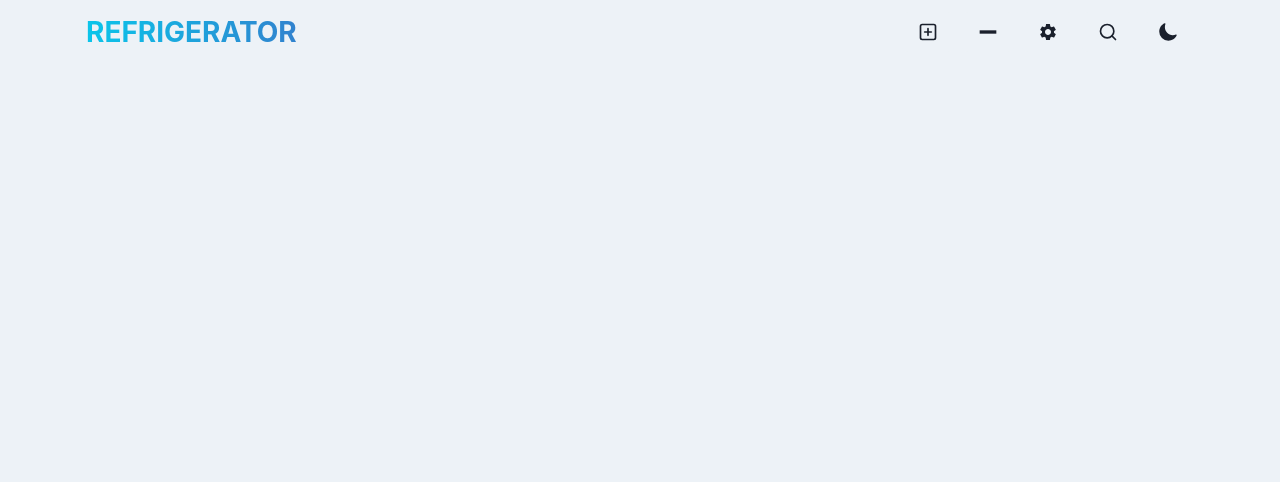
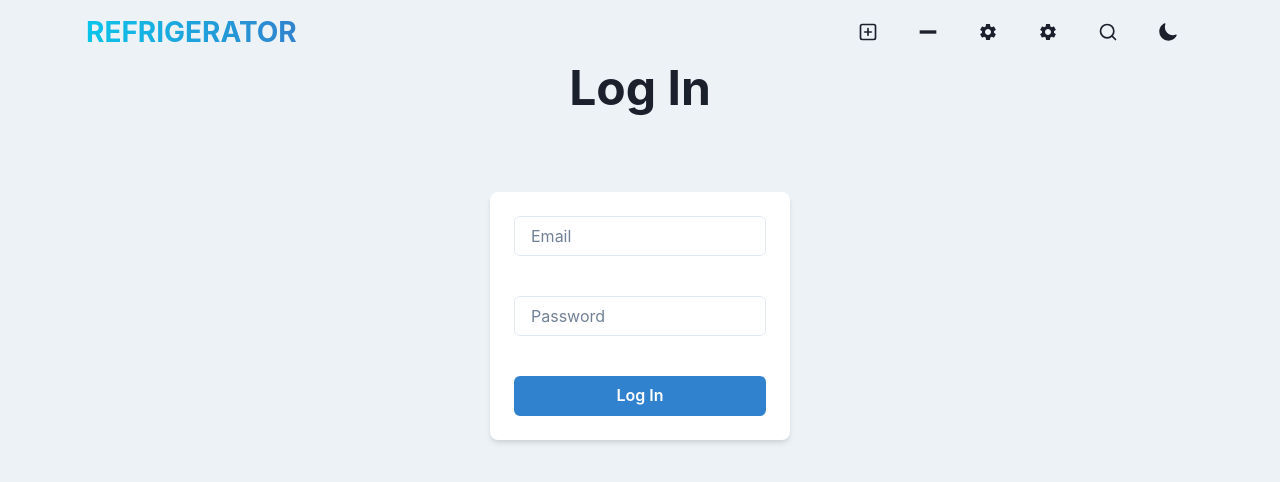
Before and after one commit to charrmint/Food_Recognition-BCSHacks-2025, a React (Vite) app in the folder frontend/: page /login in a window 1280 px wide. Before the commit this address had no page. Shown: the top 482 px of the page. Built offline with nearby package versions, Linux system fonts and the light colour scheme.

Commit message:
Modified LogIn frontend to include jwt token storage

```diff
--- a/frontend/src/App.jsx
+++ b/frontend/src/App.jsx
@@ -6,6 +6,7 @@ import HomePage from './pages/HomePage';
 import SignupPage from './pages/SignupPage';
 import RemovePage from './pages/RemovePage';
 import Navbar from './components/Navbar';
+import LogIn from './pages/logIn';
 import { useFoodStore } from './store/food';
 import { useColorModeValue } from '@chakra-ui/react';
 
@@ -18,6 +19,7 @@ function App() {
         <Navbar />
           <Routes>
             <Route path="/user" element={<SignupPage />} />
+            <Route path="/login" element={<LogIn />} />
             <Route path= "/" element={<HomePage />}/>
             <Route path= "/addFood" element={<CreatePage />}/>
             <Route path= "/AskPage" element={<AskPage />}/>
--- a/frontend/src/components/Navbar.jsx
+++ b/frontend/src/components/Navbar.jsx
@@ -50,6 +50,12 @@ const Navbar = () => {
             </Button>
           </Link>
 
+          <Link to={"/login"}>
+            <Button>
+              <MdSettings fontSize={20} />
+            </Button>
+          </Link>
+
           <Link to={"/AskPage"}>
             <Button>
               <LuSearch fontSize={20} />
--- a/frontend/src/pages/LogIn.jsx
+++ b/frontend/src/pages/LogIn.jsx
@@ -13,6 +13,7 @@ const LogIn = () => {
     const handleInputChange = (e) => {
         const { name, value } = e.target;
         setUserCredentials((prevDetails) => ({
+          ...prevDetails,
             [name]: value
         }));
     };
@@ -32,63 +33,56 @@ const LogIn = () => {
 
         try {
             // Send POST request to backend
-            const response = await axios.post("http://localhost:5050/api/user/login", {
+            const response = await axios.post("http://localhost:5050/api/auth/login", {
                 email,
                 password
             });
 
-            if (response.status === 201) {
+            if (response.status === 200) {
+
+                const token = response.data.token;
+
+                const user = {
+                  _id: response.data._id,
+                  name: response.data.name,
+                  email: response.data.email,
+                  regrigeratorId: response.data.refrigeratorId
+                }
+
+                localStorage.setItem('authToken', token);
+                localStorage.setItem('userInfor', JSON.stringify(user));
+
                 toast({
-                    title: 'Success',
-                    description: 'User added successfully.',
-                    status: 'success',
-                    isClosable: true,
-                });
+                  title: 'Success',
+                  description: 'User logged in succesfully',
+                  status: 'success',
+                  isClosable: true,
+              });
 
+              navigate('/HomePage');
 
-                // Reset form after success
-                setUserDetails({
-                    name: '',
-                    email: '',
-                    password: '',
-                    refrigeratorId: ''
-                });
+              setLoginCredentials({
+                email: "",
+                password: ""
+              })
             } else {
                 toast({
-                    title: 'Error',
-                    description: `Failed to add user. Status: ${response.status}`,
+                    title: 'Login Failed',
+                    description: `Unexpected response: ${response.status}`,
                     status: 'error',
                     isClosable: true,
                 });
             }
         } catch (error) {
             console.error('Error adding user:', error);
-
-            // Log error details for better debugging
-            if (error.response) {
-                console.error('Error response:', error.response);
-                toast({
-                    title: 'Error',
-                    description: `API Error: ${error.response.data.error}`,
-                    status: 'error',
-                    isClosable: true,
-                });
-            } else {
-                toast({
-                    title: 'Error',
-                    description: 'Something went wrong.',
-                    status: 'error',
-                    isClosable: true,
-                });
-            }
-        }
+          }
     };
 
     return (
         <Container maxW="container.sm">
             <VStack spacing={12}>
                 <Heading as="h1" size="2xl" textAlign="center" mb={8}>
-                    Create New User
+                    Log In
                 </Heading>
                 <Box
                     w="300px"
@@ -99,33 +93,21 @@ const LogIn = () => {
                 >
                     <VStack spacing={10}>
                         <Input
-                            placeholder="Name"
-                            name="name"
-                            value={userDetails.name}
-                            onChange={handleInputChange}
-                        />
-                        <Input
                             placeholder="Email"
                             name="email"
                             type="email"
-                            value={userDetails.email}
+                            value={userCredentials.email}
                             onChange={handleInputChange}
                         />
                         <Input
                             placeholder="Password"
                             name="password"
                             type="password"
-                            value={userDetails.password}
-                            onChange={handleInputChange}
-                        />
-                        <Input
-                            placeholder="Refrigerator ID"
-                            name="refrigeratorId"
-                            value={userDetails.refrigeratorId}
+                            value={userCredentials.password}
                             onChange={handleInputChange}
                         />
                         <Button colorScheme="blue" onClick={handleSubmit} w="full">
-                            Create User
+                            Log In
                         </Button>
                     </VStack>
                 </Box>
```
